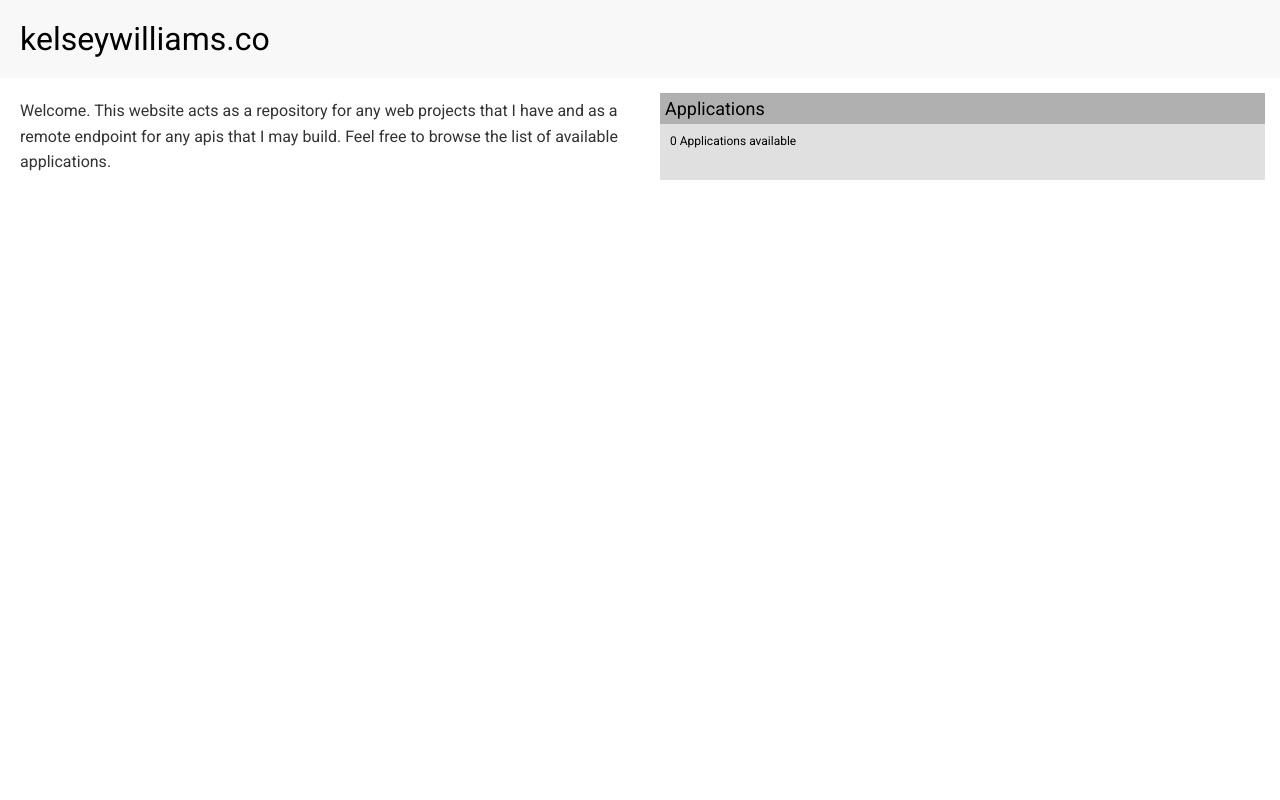
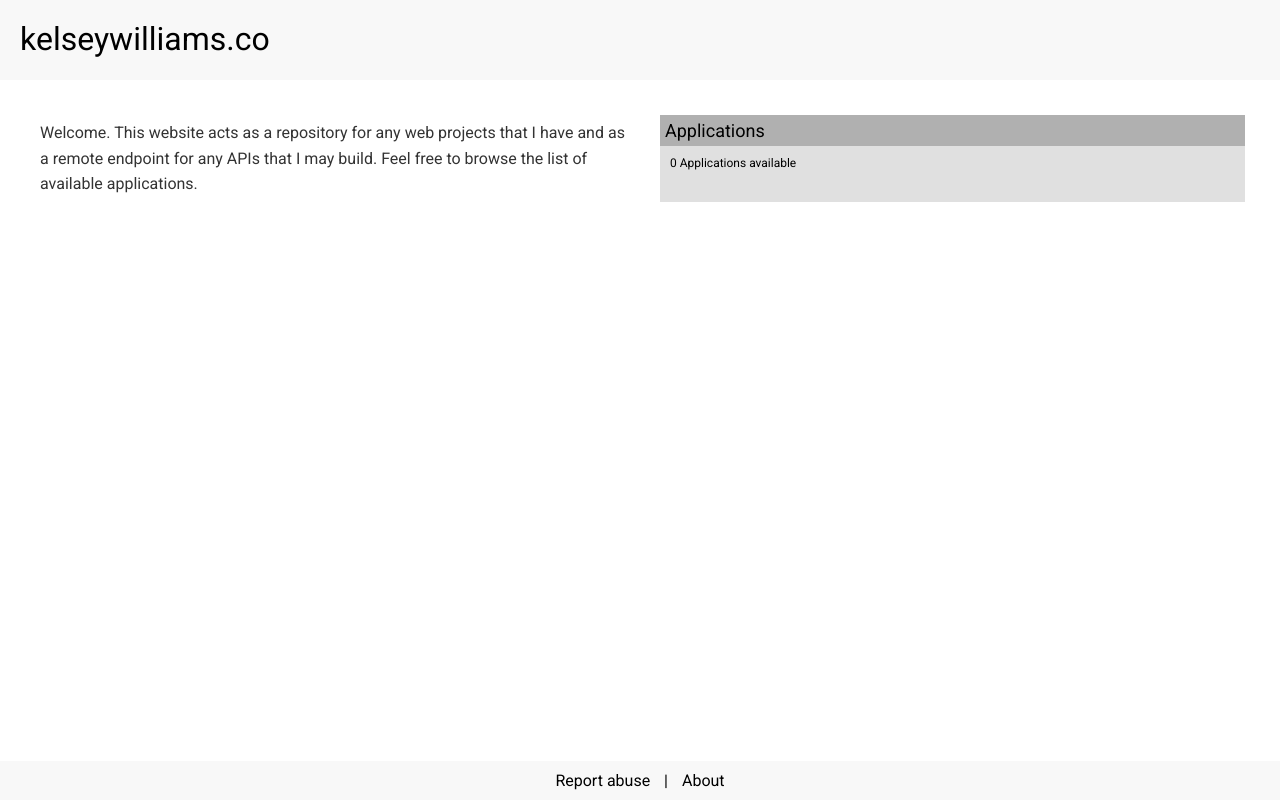
Before and after one commit to kelseywilliams/kelseywilliams.co, a PHP site: page / in a window 1280 px wide. Run offline with PHP 8.4, Linux system fonts and the light colour scheme.

Commit message:
Added footer

```diff
--- a/home/public/index.html
+++ b/home/public/index.html
@@ -10,16 +10,19 @@
     <link rel="stylesheet" href="stylesheets/main.css">
 </head>
 <body>
+    <!-- The header remains at the top -->
     <header>
         <div class="logo">
             kelseywilliams.co
         </div>
     </header>
+
+    <!-- Main content area, this will stretch to take the available space -->
     <main>
         <div class="container">
             <div class="left-section">
                 <p>
-                    Welcome.  This website acts as a repository for any web projects that I have and as a remote endpoint for any apis that I may build.  Feel free to browse the list of available applications.
+                    Welcome. This website acts as a repository for any web projects that I have and as a remote endpoint for any APIs that I may build. Feel free to browse the list of available applications.
                 </p>
             </div>
             <div class="right-section">
@@ -30,5 +33,12 @@
             </div>
         </div>
     </main>
+
+    <!-- Footer that stays at the bottom -->
+    <footer>
+        <div class="card">
+            <a href="#">Report abuse</a> | <a href="#">About</a>
+        </div>
+    </footer>
 </body>
 </html>
--- a/home/public/stylesheets/main.css
+++ b/home/public/stylesheets/main.css
@@ -1,3 +1,4 @@
+/* Base Styles */
 * {
     margin: 0;
     padding: 0;
@@ -6,8 +7,12 @@
 
 body {
     font-family: 'Roboto', sans-serif;
+    min-height: 100vh; /* Full height of viewport */
+    display: grid; /* Use grid layout */
+    grid-template-rows: 80px 1fr auto; /* Stretch main content, footer stays at the bottom */
 }
 
+/* Header Styles */
 header {
     background-color: #f8f8f8; /* Off white */
     padding: 20px;
@@ -18,9 +23,11 @@ header .logo {
     color: #000; /* Black text */
 }
 
+/* Main Content Styling */
 .container {
     display: flex;
     flex-wrap: wrap;
+    padding: 20px; /* Add some padding to content */
 }
 
 .left-section, .right-section {
@@ -54,7 +61,28 @@ header .logo {
 .applications-content {
     padding: 5px;
     font-size: 12px;
-    /* Additional styling if needed */
+}
+
+/* Footer */
+footer {
+    background-color: #f8f8f8; /* Same as header */
+    text-align: center;
+    padding: 10px;
+}
+
+footer .card {
+    display: inline-block; /* Centering footer content */
+    align-content: center;
+}
+
+footer a {
+    color: #000; /* Footer link color matching header */
+    text-decoration: none;
+    margin: 0 10px; /* Spacing between links */
+}
+
+footer a:hover {
+    text-decoration: underline; /* Optional hover effect */
 }
 
 /* Responsive adjustments */
```
